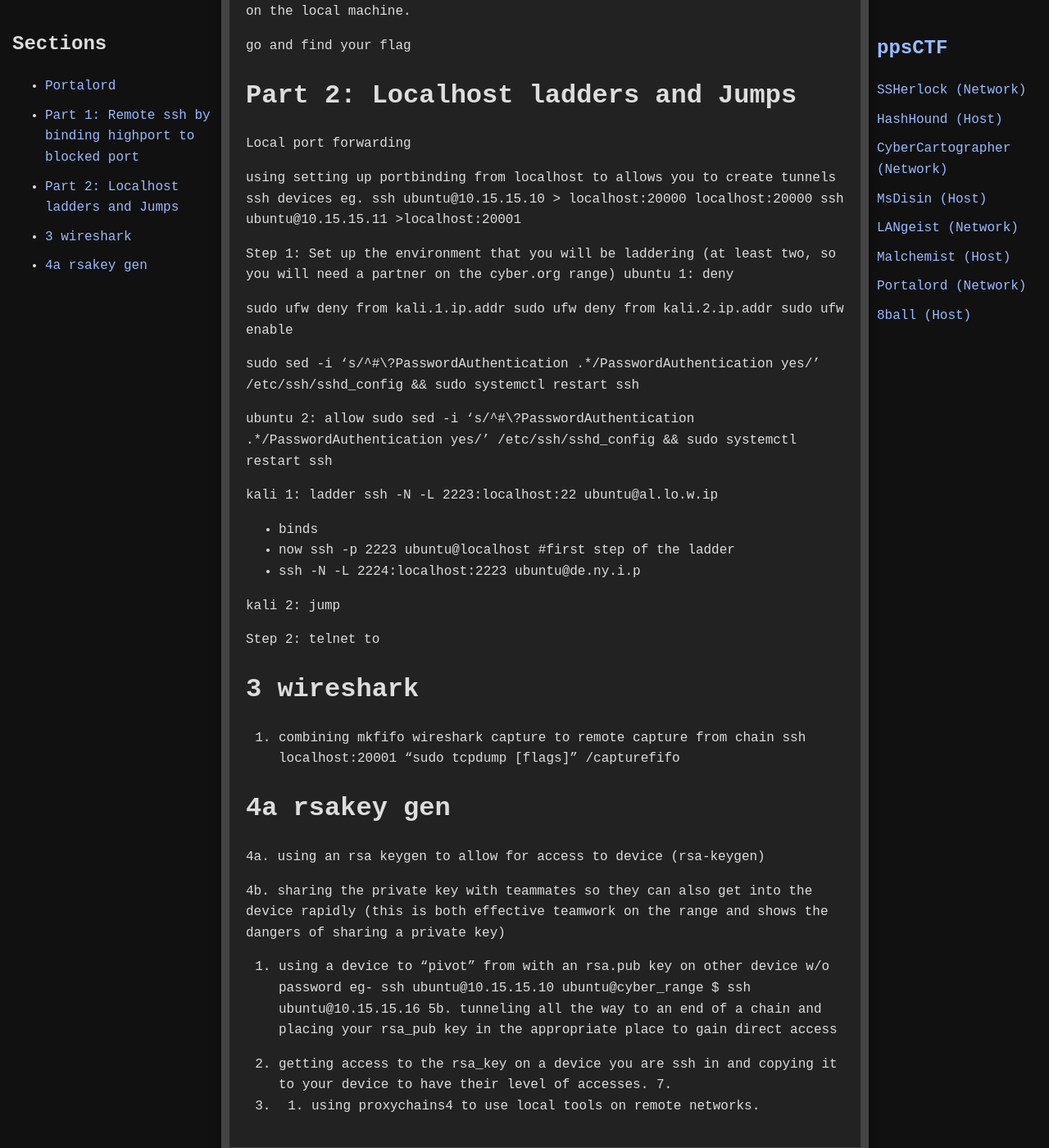
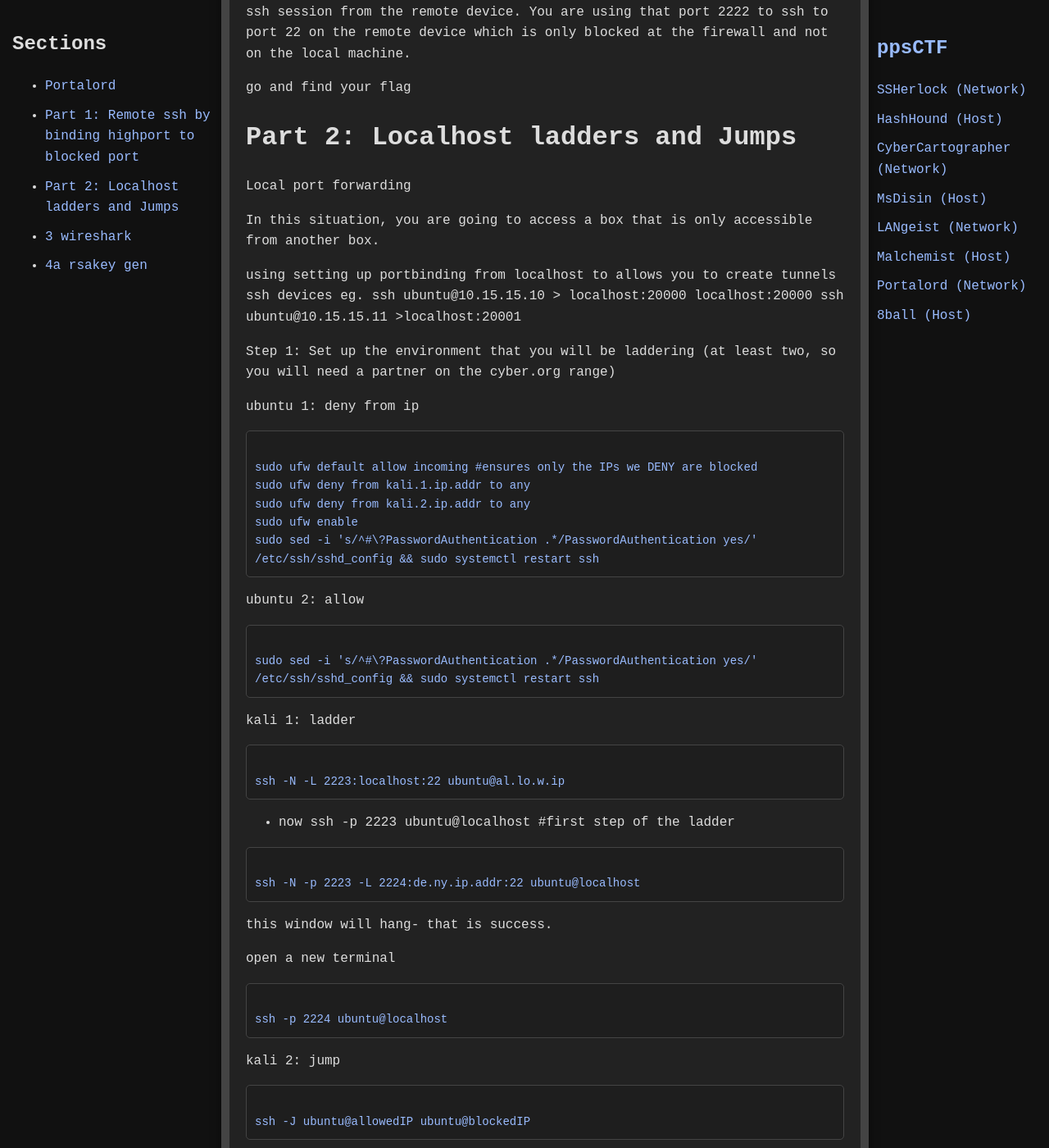
Before and after one commit to jboyce1/ppsCTF, a Jekyll site: the page built from classes/Portalord/Portalord.md, in a window 1280 px wide and 1400 px high, scrolled down 3047 px. Shown: the whole window at 82% size. Built offline with Jekyll 4.4.1, drawn with Linux system fonts in a browser that asks for light colours; our own code applies the rules of GitHub Pages for plain Markdown files; some of the changed text lies outside the part shown.

Commit message:
Update Portalord.md

```diff
--- a/classes/Portalord/Portalord.md
+++ b/classes/Portalord/Portalord.md
@@ -1,4 +1,4 @@
----
+  ---
 layout: default
 title: Portalord
 ---
@@ -88,7 +88,7 @@ sudo sed -i 's/^#\?PasswordAuthentication .*/PasswordAuthentication yes/' /etc/s
 
 Now telnet into the ssh-closed-box
 <div class="scroll-box">
-telnet x.x.x.x`
+telnet x.x.x.x
 </div>
 Now bind a local high port to local 22:
 <div class="scroll-box">
@@ -109,31 +109,52 @@ go and find your flag
 # Part 2: Localhost ladders and Jumps
 Local port forwarding
 
+In this situation, you are going to access a box that is only accessible from another box.
+
 using setting up portbinding from localhost to allows you to create tunnels ssh devices eg. ssh ubuntu@10.15.15.10 > localhost:20000 localhost:20000 ssh ubuntu@10.15.15.11 >localhost:20001
 
 Step 1: Set up the environment that you will be laddering (at least two, so you will need a partner on the cyber.org range)
-ubuntu 1: deny
 
-sudo ufw deny from kali.1.ip.addr
-sudo ufw deny from kali.2.ip.addr
+ubuntu 1: deny from ip
+<div class="scroll-box">
+sudo ufw default allow incoming #ensures only the IPs we DENY are blocked
+sudo ufw deny from kali.1.ip.addr to any
+sudo ufw deny from kali.2.ip.addr to any
 sudo ufw enable
-
 sudo sed -i 's/^#\?PasswordAuthentication .*/PasswordAuthentication yes/' /etc/ssh/sshd_config && sudo systemctl restart ssh
+</div>
 
 ubuntu 2: allow
+<div class="scroll-box">
 sudo sed -i 's/^#\?PasswordAuthentication .*/PasswordAuthentication yes/' /etc/ssh/sshd_config && sudo systemctl restart ssh
+</div>
 
 kali 1: ladder
+<div class="scroll-box">
 ssh -N -L 2223:localhost:22 ubuntu@al.lo.w.ip
-- binds
+</div>
+
 - now ssh -p 2223 ubuntu@localhost #first step of the ladder
-- ssh -N -L 2224:localhost:2223 ubuntu@de.ny.i.p
+<div class="scroll-box">
+ssh -N -p 2223 -L 2224:de.ny.ip.addr:22 ubuntu@localhost
+</div>
+this window will hang- that is success.
 
+open a new terminal
+<div class="scroll-box">
+ssh -p 2224 ubuntu@localhost
+</div>
 
 kali 2: jump
+<div class="scroll-box">
+ssh -J ubuntu@allowedIP ubuntu@blockedIP
+</div>
+<div class="scroll-box">
+scp -J ubuntu@allowedIP ubuntu@blockedIP:/directory/file.txt /directory/to/local
+</div>
 
-Step 2:
-telnet to
+this is great for a single jump, but does not chain back, cannot be combined with reverse ssh tunnels and cannot use proxychains
+
 
 # 3 wireshark
 3. combining mkfifo wireshark capture to remote capture from chain ssh localhost:20001 "sudo tcpdump [flags]" /capturefifo
```
Also changed, not shown: other parts of classes/Portalord/Portalord.md (+1 -1 lines).
